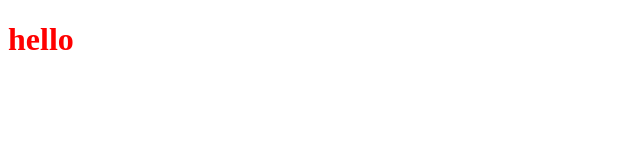
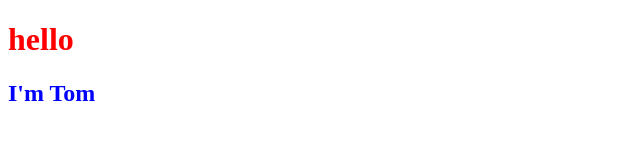
Before and after one commit to Jaking5/study0411, a plain HTML site: page index.html in a window 1280 px wide. Shown: the whole page, without its empty margins (0-640 px from the left). Drawn offline with Linux system fonts and the light colour scheme.

Commit message:
新增h2标签

```diff
--- a/css/all.css
+++ b/css/all.css
@@ -5,3 +5,6 @@
 h1{
     color: red;
 }
+h2{
+    color: blue;
+}
--- a/index.html
+++ b/index.html
@@ -2,7 +2,7 @@
  * @Author: Jaking 908942@qq.com
  * @Date: 2023-04-11 11:22:33
  * @LastEditors: Jaking 908942@qq.com
- * @LastEditTime: 2023-04-11 14:13:48
+ * @LastEditTime: 2023-04-11 15:11:15
  * @FilePath: /Project/index.html
  * @Description: 这是默认设置,请设置`customMade`, 打开koroFileHeader查看配置 进行设置: https://github.com/OBKoro1/koro1FileHeader/wiki/%E9%85%8D%E7%BD%AE
 -->
@@ -17,5 +17,6 @@
 </head>
 <body>
     <h1>hello</h1>
+    <h2>I'm Tom </h2>
 </body>
 </html>
```
